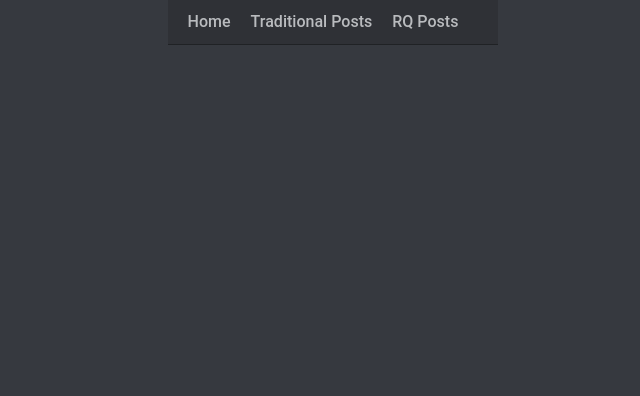
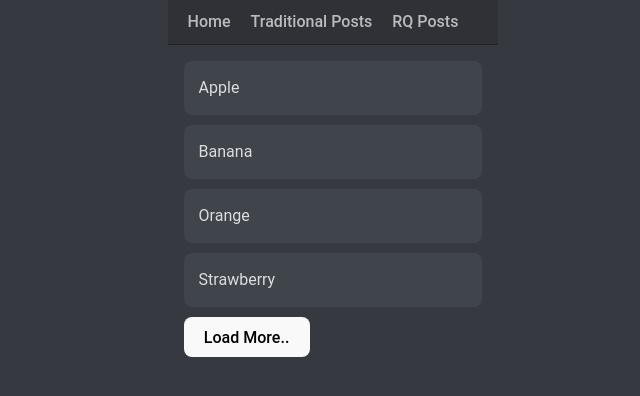
Before and after one commit to Bivishan1/reactQuery-zustand-starter, a React (Vite) app: page /infinite-fruits in a window 1280 px wide. Shown: the top 396 px of the page, without its empty margins (307-947 px from the left). Built offline with nearby package versions, Linux system fonts and the light colour scheme; data requests are answered from the project's data file.

Commit message:
hasNextPage boolean method implemented on infinite scroll page

```diff
--- a/src/App.jsx
+++ b/src/App.jsx
@@ -6,6 +6,7 @@
 import PostRQ from './components/PostRQ';
 import PostDetails from './components/PostDetails';
 import PaginatedQueries from './components/PaginatedQueries';
+import InfiniteQueries from './components/InfiniteQueries';
 // import PaginatedQueries from './components/PaginatedQueries';
 // import InfiniteQueries from './components/InfiniteQueries';
 
@@ -33,7 +34,7 @@
           <Route exact path='/rq-posts' element={<PostRQ />} />
           <Route exact path='/rq-posts/:postId' element={<PostDetails />} />
           <Route exact path='/paginated-fruits' element={<PaginatedQueries />} />
-          {/* <Route exact path='/infinite-fruits' element={<InfiniteQueries />} />  */}
+          <Route exact path='/infinite-fruits' element={<InfiniteQueries />} />
         </Routes>
 
       </div>
--- /dev/null
+++ b/src/components/InfiniteQueries.jsx
@@ -0,0 +1,61 @@
+import { useInfiniteQuery } from '@tanstack/react-query'
+import axios from 'axios'
+import React, { useEffect } from 'react'
+// import { useInView } from "react-intersection-observer";
+
+const fetchFruits = ({ pageParam }) => {
+    return axios.get(`http://localhost:4000/fruits/?_limit=4&_page=${pageParam}`);
+}
+
+const InfiniteQueries = () => {
+
+    const { data, isLoading, isError, error, fetchNextPage, hasNextPage } = useInfiniteQuery({
+
+        queryKey: ["fruits"],
+        queryFn: fetchFruits,
+        initialPageParam: 1,
+        // if we are not using any params or variable, just add prefix _ on that thing. (e.g.: _lastPage);
+        getNextPageParam: (_lastPage, allPages) => {
+            if (allPages.length < 5) {
+                return allPages.length + 1
+            } else {
+                return undefined
+            }
+        }
+    })
+    console.log(data?.pages?.length);
+
+    // const { ref, inView } = useInView();
+
+    // useEffect(() => {
+    //     if (inView) {
+    //         fetchNextPage();
+    //     }
+    // }, [fetchNextPage, inView])
+
+    if (isLoading) {
+        return <h2>Page is Loading...</h2>
+    }
+
+    if (isError) {
+        return <h1>{error.message}</h1>
+    }
+
+    return (
+        <div className='container'>
+             {data?.pages?.map(page => {
+                return page?.data.map(fruit => {
+                    return <div className='fruit-item' key={fruit.id}>
+                        {fruit.name}
+                    </div>
+                })
+            })}
+            {/* <div ref={ref}>{isFetchingNextPage && "Loading..."}</div> */}
+            {/* this also worked to disable the button, but we also have a look boolean method from useInfiniteQuery */}
+            {/* <button onClick={fetchNextPage} disabled={data?.pages?.length === 5}>Load More..</button> */}
+            <button onClick={fetchNextPage} disabled={!hasNextPage}>Load More..</button>
+        </div>
+    )
+}
+
+export default InfiniteQueries
```
